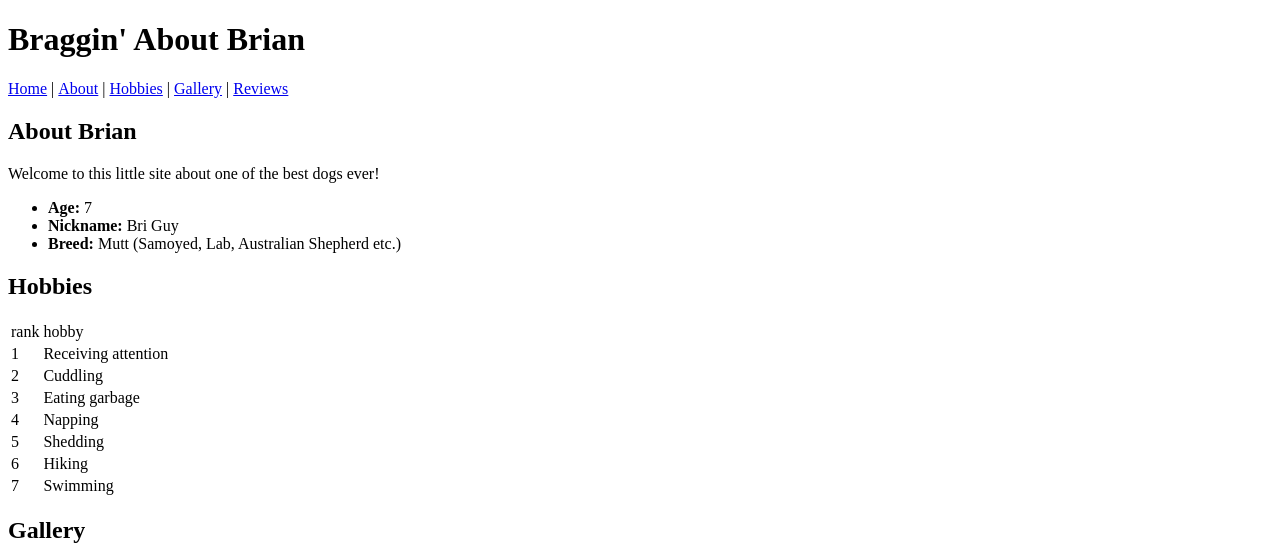
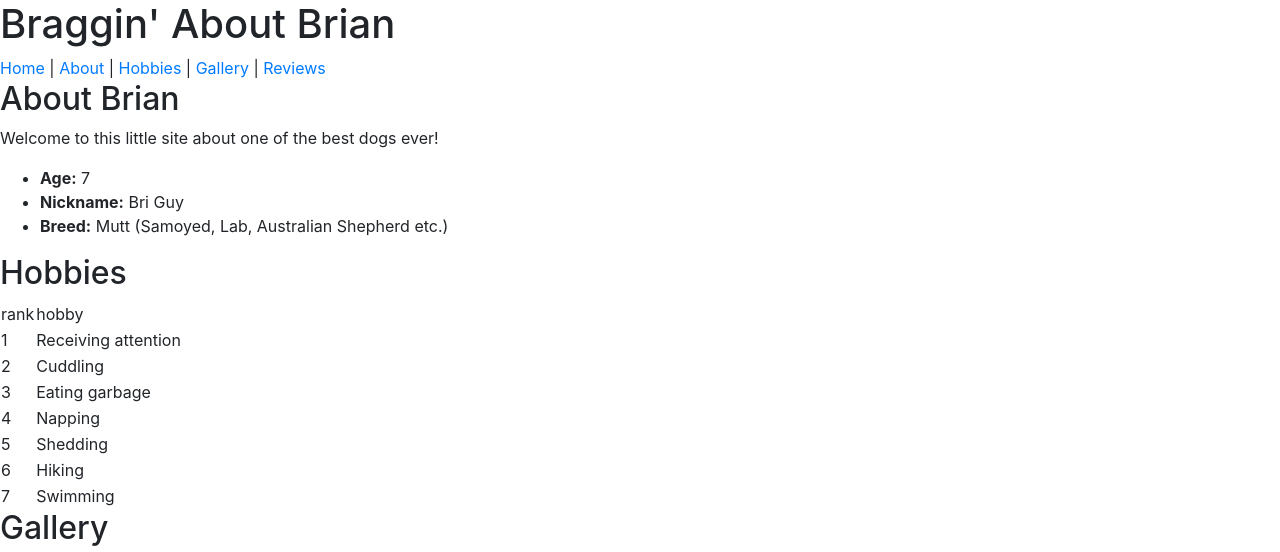
Before and after one commit to maybeep/Intro-to-Bootstrap, a plain HTML site: page index.html in a window 1280 px wide. Shown: the top 552 px of the page. Drawn offline with nearby package versions, Linux system fonts and the light colour scheme; grey boxes are pictures that could not be loaded.

Commit message:
added bootstrap link

```diff
--- a/index.html
+++ b/index.html
@@ -1,9 +1,12 @@
+
 <!DOCTYPE html>
 <html lang="en">
     <head>
         <meta name="viewport" content="width=device-width, initial-scale=1.0">
         <title>Intro to Bootstrap</title>
         <link rel="stylesheet" href="style.css">
+        <!-- Bootstrap -->
+        <link href="css/bootstrap.min.css" rel="stylesheet" media="screen">
     </head>
     <body>
         <h1>Braggin' About Brian</h1>
```
